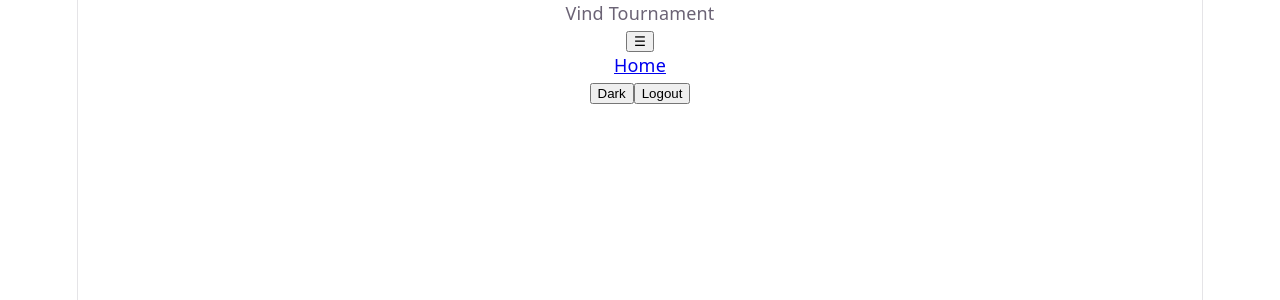
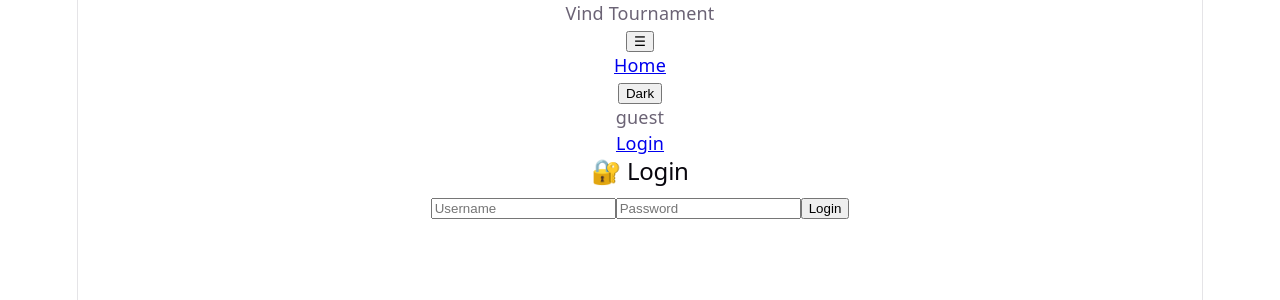
Before and after one commit to vi2914/vi-web-site, a React (Vite) app in the folder tournament-site/: page /login in a window 1280 px wide. Before the commit this address led to /. Shown: the top 300 px of the page. Built offline with nearby package versions, Linux system fonts and the light colour scheme; no server answers.

Commit message:
added login and fixed stuff

```diff
--- a/tournament-site/src/App.jsx
+++ b/tournament-site/src/App.jsx
@@ -1,18 +1,46 @@
 import './App.css'
+
+import { useState } from 'react'
 import { BrowserRouter, Routes, Route, Navigate } from "react-router-dom";
 
 import NavBar from './Components/Navbar'
 import AdminPanel from './Components/admin';
+import Login from './Components/login';
+
+function RequireAuth({ user, children }) {
+    if (!user) return <Navigate to="/login" replace />;
+    return children;
+}
+
+function RequireRole({ user, roles, children }) {
+    const ok = roles.some(r => user.roles.includes(r));
+    if (!ok) return <Navigate to="/" replace />;
+    return children;
+}
 
 function App() {
+    const ApiIp =window.location.host === import.meta.env.VITE_INTERNAL_IP ? import.meta.env.VITE_INTERNAL_API_IP : import.meta.env.VITE_EXTERNAL_API_IP;
 
+    const [user, setUser] = useState(null);
+    const [apiUrl, setApiUrl] = useState(`http://${ApiIp}/api/v1`);
+
+    const logout = async () => {
+        try {
+          localStorage.removeItem("token");
+        } catch (err) {
+            console.error("Logout failed:", err);
+        } finally {
+            setUser(null);
+        }
+    };
 
     return (
         <BrowserRouter>
-      <NavBar />
+            <NavBar user={user} logout={logout} />
             <Routes>
                 <Route path="/*" element={<Navigate to="/" />} />
-        <Route path="/admin" element={<AdminPanel />} />
+                <Route path="/admin" element={<AdminPanel user={user} apiUrl={apiUrl} />} />
+                <Route path="/login" element={<Login setUser={setUser} apiUrl={apiUrl} />} />
             </Routes>
         </BrowserRouter>
     )
--- a/tournament-site/src/Components/Navbar.jsx
+++ b/tournament-site/src/Components/Navbar.jsx
@@ -11,7 +11,7 @@ function NavBar({ user, logout }) {
     const isManager = user?.roles?.includes("manager") ?? false;
     const isReferee = user?.roles?.includes("referee") ?? false;
 
-    const username = user?.username ?? "";
+    const username = user?.username ?? "guest";
 
     const localIP = import.meta.env.VITE_INTERNAL_IP;
     const isLocal = window.location.host === localIP;
@@ -102,15 +102,19 @@ function NavBar({ user, logout }) {
                     {theme === "light" ? "Dark" : "Light"}
                 </button>
 
-                {isLoggedIn && (
                 <div className="user-pill">
                     {username}
                 </div>
-                )}
 
+                {isLoggedIn ? (
                     <button className="logout-btn" onClick={logout}>
                         Logout
                     </button>
+                ) : (
+                    <NavLink to="/login" className="login-btn">
+                        Login
+                    </NavLink>
+                )}
             </div>
         </nav>
     );
--- a/tournament-site/src/Components/admin.jsx
+++ b/tournament-site/src/Components/admin.jsx
@@ -1,7 +1,7 @@
 import { useEffect, useState } from "react";
 
 /* ---------------- CREATE USER ---------------- */
-function AdminCreateUser({ isAdmin }) {
+function AdminCreateUser({ isAdmin, apiUrl }) {
     const [form, setForm] = useState({
         username: "",
         password: "",
@@ -30,7 +30,7 @@ function AdminCreateUser({ isAdmin }) {
 
         try {
             const token = localStorage.getItem("token");
-            const res = await fetch(`${import.meta.env.VITE_API_URL}/auth/register`, {
+            const res = await fetch(`${apiUrl}/admin`, {
                 method: "POST",
                 headers: { "Content-Type": "application/json", ...(token ? { Authorization: `Bearer ${token}` } : {}) },
                 body: JSON.stringify(payload)
@@ -82,7 +82,7 @@ function AdminUserPanel({ isAdmin }) {
     const token = localStorage.getItem("token");
 
     const fetchUsers = async () => {
-        const res = await fetch(`${import.meta.env.VITE_API_URL}/auth/users`, {
+        const res = await fetch(`${apiUrl}/admin/users`, {
             headers: { "Content-Type": "application/json", ...(token ? { Authorization: `Bearer ${token}` } : {}) }
         });
 
@@ -107,7 +107,7 @@ function AdminUserPanel({ isAdmin }) {
 
         await Promise.all(
             selected.map((uuid) =>
-                fetch(`${import.meta.env.VITE_API_URL}/auth/user/${uuid}`, {
+                fetch(`${apiUrl}/admin/${uuid}`, {
                     method: "DELETE",
                     headers: { "Content-Type": "application/json", ...(token ? { Authorization: `Bearer ${token}` } : {}) }
                 })
--- /dev/null
+++ b/tournament-site/src/Components/login.jsx
@@ -0,0 +1,80 @@
+import { useNavigate } from "react-router-dom";
+import { useState } from "react";
+
+function Login({ setUser, apiUrl }) {
+    const navigate = useNavigate();
+
+    const [form, setForm] = useState({
+        username: "",
+        password: ""
+    });
+
+    const [loading, setLoading] = useState(false);
+
+    const handleChange = (e) => {
+        setForm({ ...form, [e.target.name]: e.target.value });
+    };
+
+    const handleSubmit = async (e) => {
+        e.preventDefault();
+        setLoading(true);
+
+        try {
+            const res = await fetch(`${apiUrl}/auth/login`, {
+                method: "POST",
+                headers: { "Content-Type": "application/json" },
+                body: JSON.stringify(form)
+            });
+
+            const data = await res.json();
+
+            if (!res.ok) throw new Error(data.message || "Login failed");
+
+            setUser({
+                username: data.username,
+                roles: data.roles || []
+            });
+
+            localStorage.setItem("token", data.token);
+
+            navigate("/");
+
+        } catch (err) {
+            alert(err.message);
+        } finally {
+            setLoading(false);
+        }
+    };
+
+    return (
+        <div className="login-page">
+            <form onSubmit={handleSubmit} className="login-card">
+                <h2 className="login-title">🔐 Login</h2>
+
+                <input
+                    name="username"
+                    onChange={handleChange}
+                    placeholder="Username"
+                    className="login-input"
+                />
+
+                <input
+                    name="password"
+                    type="password"
+                    onChange={handleChange}
+                    placeholder="Password"
+                    className="login-input"
+                />
+
+                <button
+                    className="btn-blue full"
+                    disabled={loading}
+                >
+                    {loading ? "Logging in..." : "Login"}
+                </button>
+            </form>
+        </div>
+    );
+}
+
+export default Login;
```
Lines whose indentation alone changed are shown as unchanged.
